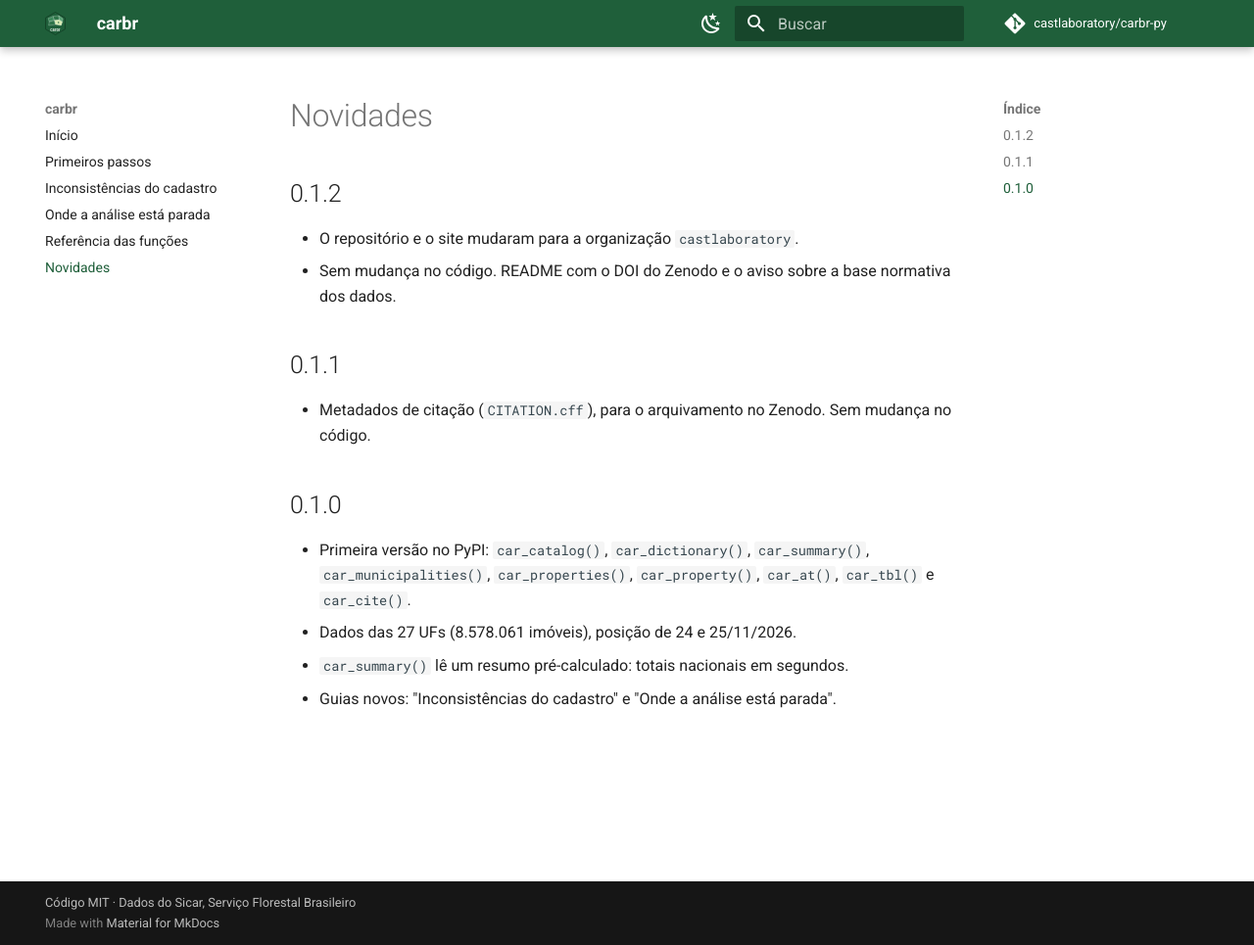
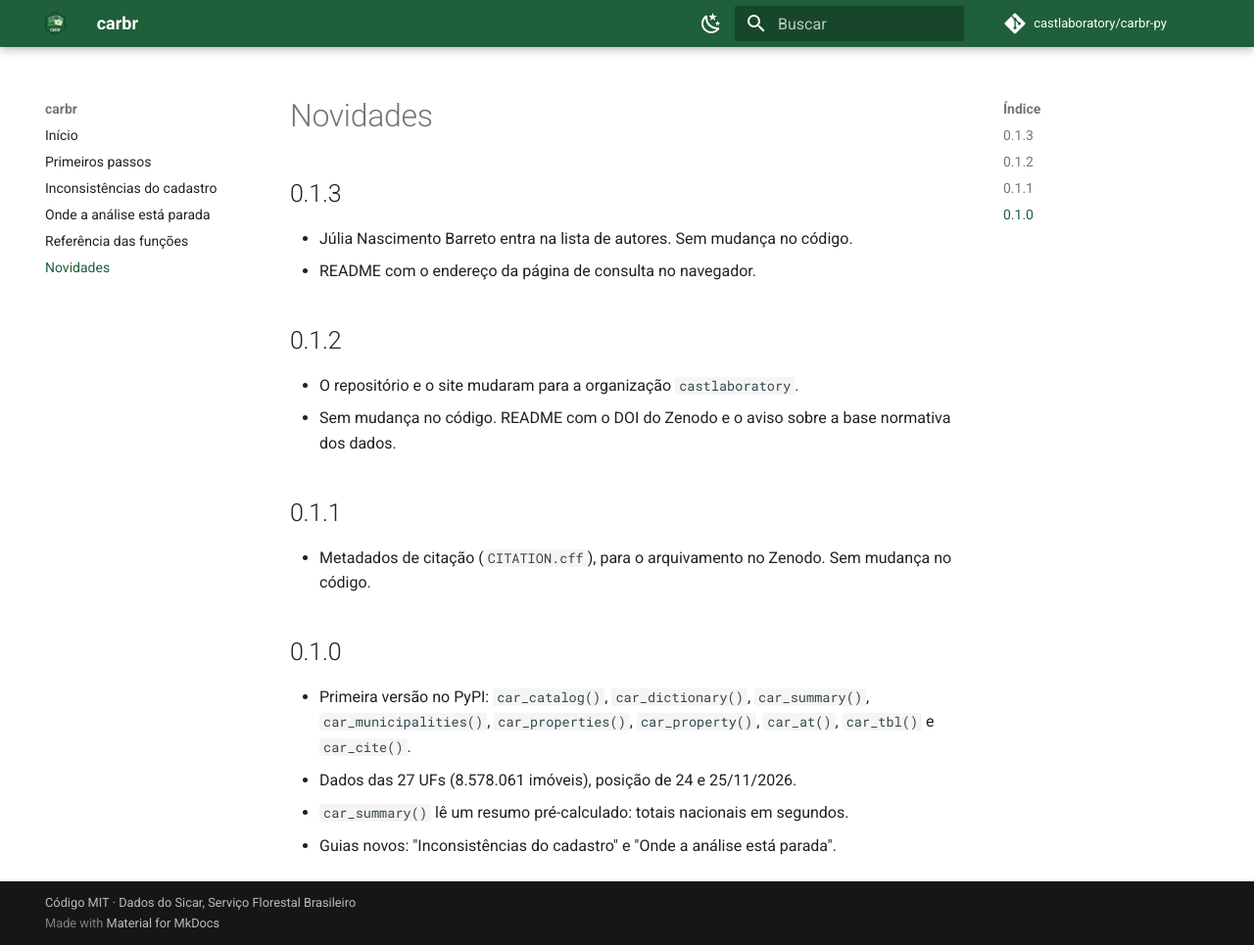
Before and after one commit to castlaboratory/carbr-py, an MkDocs documentation site: the page built from docs/news.md, in a window 1280 px wide and 965 px high. Shown: the whole window at 98% size. Built offline with MkDocs 1.6.1 and Material for MkDocs 9.7.7, drawn with Linux system fonts in a browser that asks for light colours; comment, search, counter and statistics services are not loaded.

Commit message:
Versão 0.1.3
Co-Authored-By: Claude Fable 5.2 <noreply@anthropic.com>
Claude-Session: https://claude.ai/code/session_01358TeYzUz76CvMr3LYTf2D

```diff
--- a/docs/news.md
+++ b/docs/news.md
@@ -1,4 +1,9 @@
 # Novidades
+
+## 0.1.3
+
+- Júlia Nascimento Barreto entra na lista de autores. Sem mudança no código.
+- README com o endereço da página de consulta no navegador.
 
 ## 0.1.2
 
--- a/pyproject.toml
+++ b/pyproject.toml
@@ -4,7 +4,7 @@ build-backend = "hatchling.build"
 
 [project]
 name = "carbr"
-version = "0.1.2"
+version = "0.1.3"
 description = "Imóveis do Cadastro Ambiental Rural (CAR) no Python, sem baixar a base inteira"
 readme = "README.md"
 license = { file = "LICENSE" }
--- a/src/carbr/__init__.py
+++ b/src/carbr/__init__.py
@@ -39,7 +39,7 @@ from .data import (
     car_tbl,
 )
 
-__version__ = "0.1.2"
+__version__ = "0.1.3"
 
 __all__ = [
     "CarError",
```
Also changed, not shown: NEWS.md (+5 -0 lines), 1 other file.
